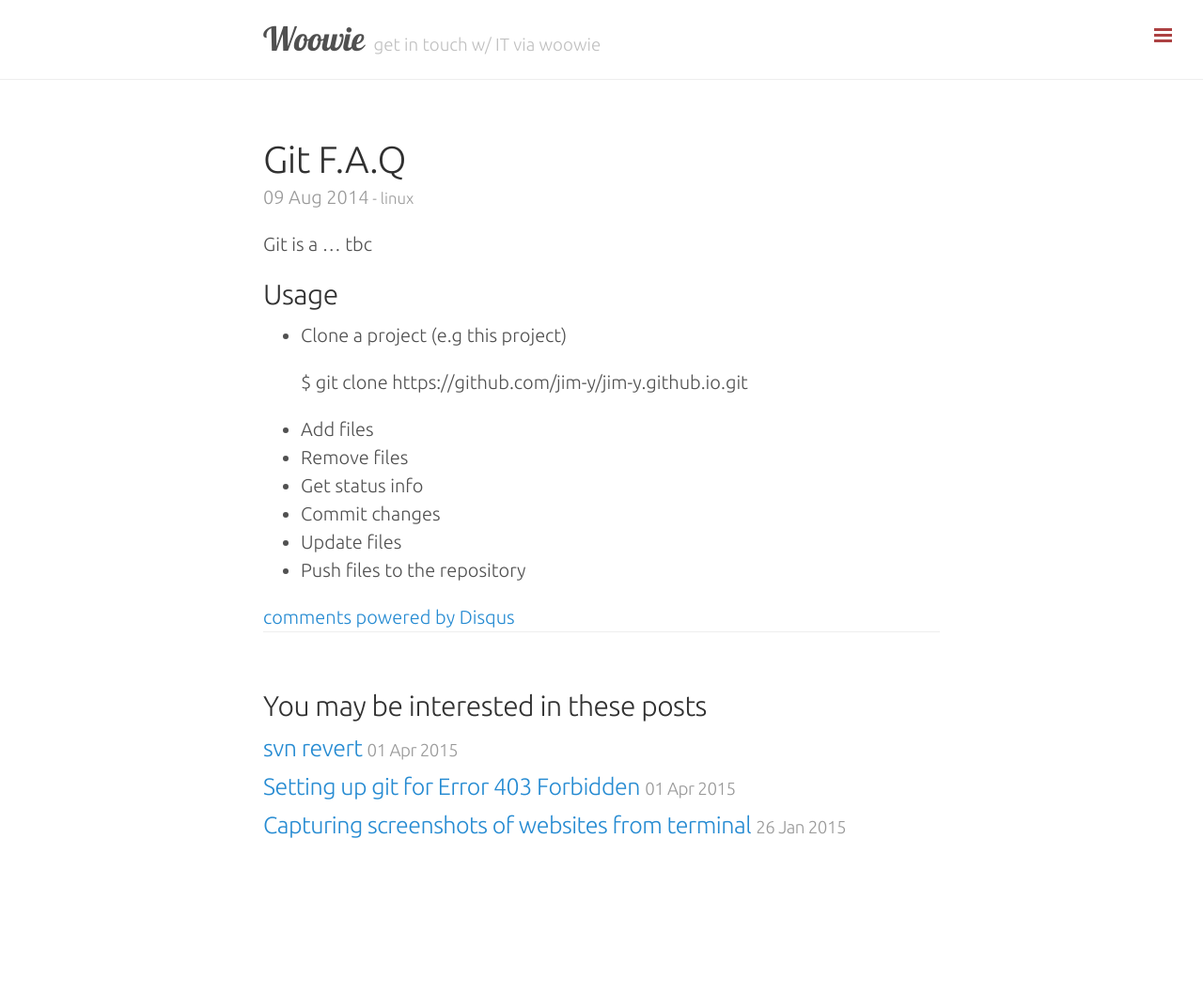
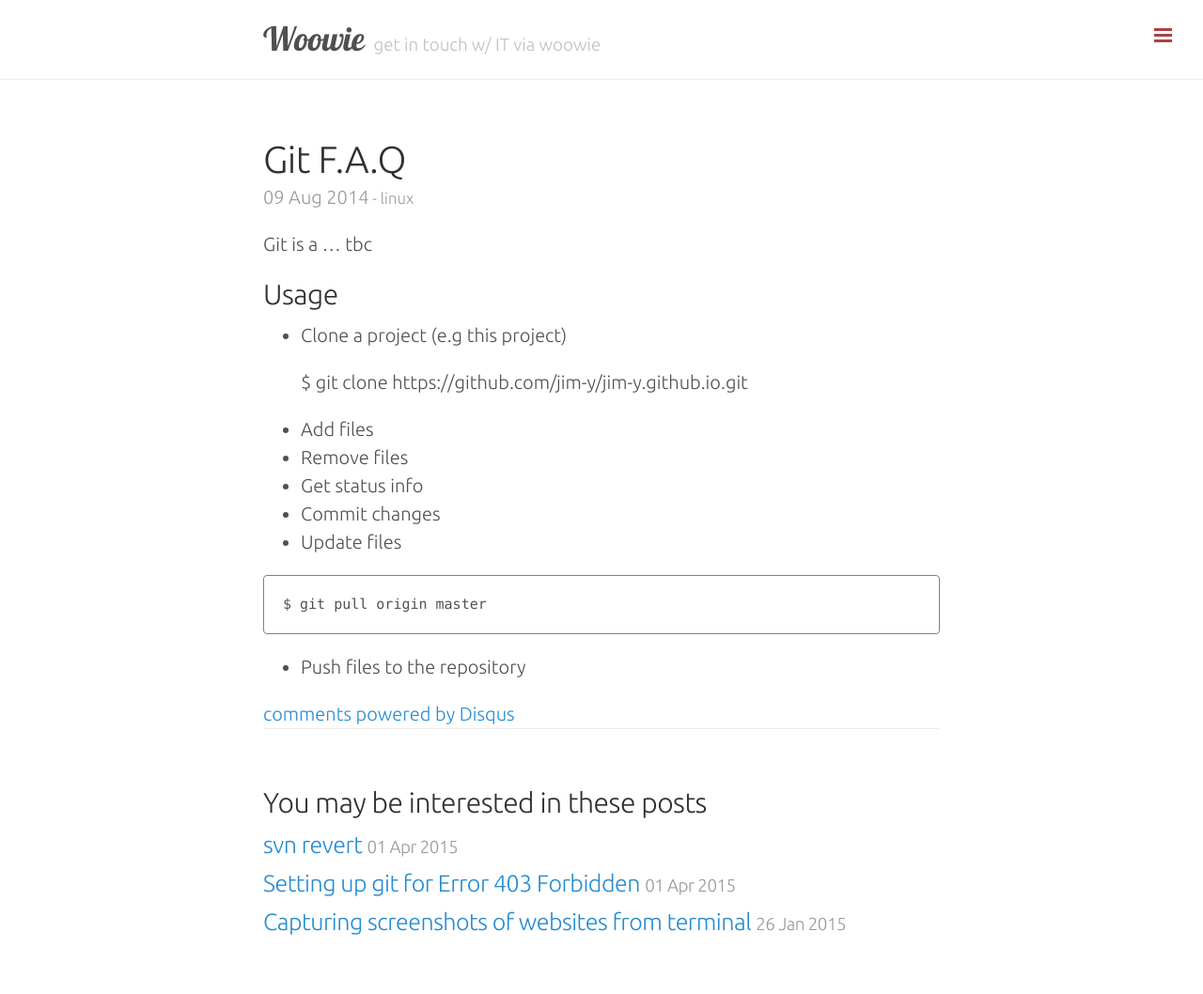
Before and after one commit to jim-y/jim-y.github.io, a Jekyll site: the page built from _posts/2014-08-09-git-faq.md, in a window 1280 px wide. Shown: the whole page at 94% size. Built offline with Jekyll 4.4.1, drawn with Linux system fonts in a browser that asks for light colours; Markdown is read by kramdown in place of the engine named in the settings; comment, search, counter and statistics services are not loaded; before the commit the page ends 955 px from its top, so only the background shows below that.

Commit message:
Testing if commit works

````diff
--- a/_posts/2014-08-09-git-faq.md
+++ b/_posts/2014-08-09-git-faq.md
@@ -19,4 +19,9 @@ Git is a ... tbc
 * Get status info
 * Commit changes
 * Update files
+
+```
+$ git pull origin master
+```
+
 * Push files to the repository
````
